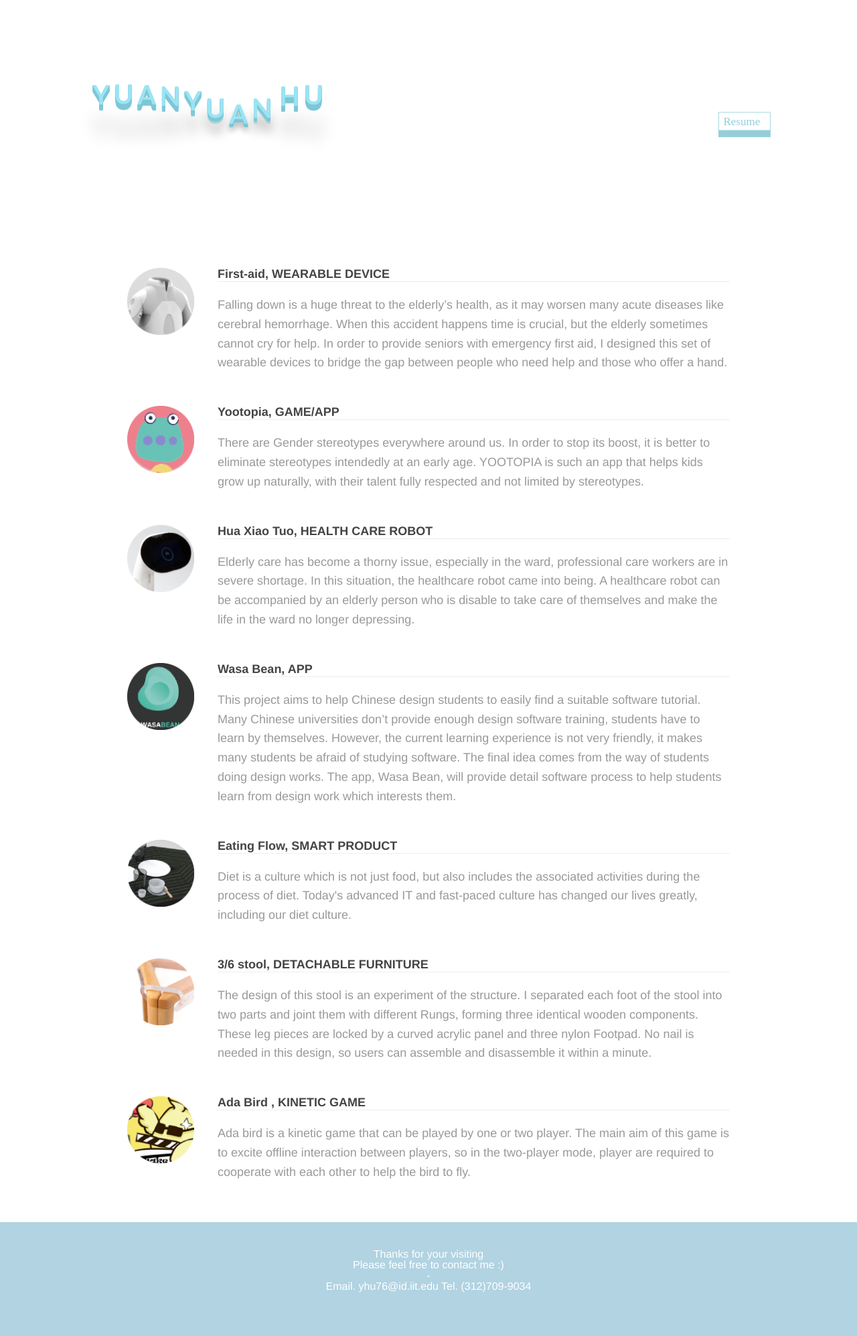
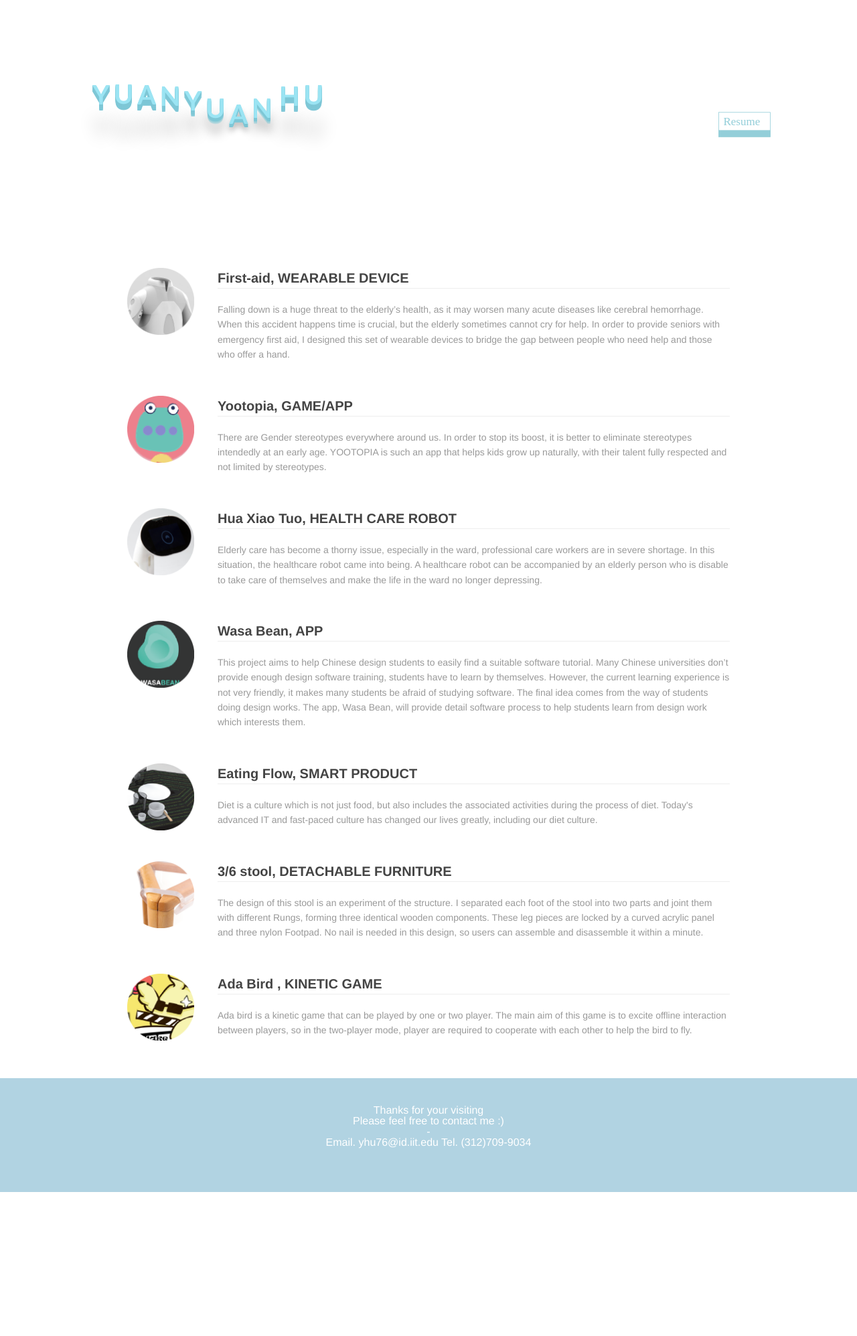
Before and after one commit to yuanyuanhu96/Potfolio-Archive, a Jekyll site: the page built from index.md, in a window 1280 px wide. Shown: the whole page at 67% size. Built offline with Jekyll 4.4.1, drawn with Linux system fonts in a browser that asks for light colours; after the commit the page ends 1780 px from its top, so only the background shows below that.

Commit message:
Update style.css

```diff
--- a/_includes/style.css
+++ b/_includes/style.css
@@ -420,11 +420,12 @@ margin-bottom: 30px;
 */
 .index-wrapper .title {
   display: block;
-  font-size: 18px;
+  font-size: 20px;
   Pending-top: 50px;
   word-break: break-all;
   font-weight: bold;
-  padding-bottom: 2px;
+  padding-top: 5px;
+  padding-bottom: 5px;
   border-bottom: 1px solid #eee;
   color: #444;
 }
@@ -445,7 +446,7 @@ margin-bottom: 30px;
   margin-top: 20px;
   margin-bottom: 5px;
   color: #999;
-  font-size: 18px;
+  font-size: 14px;
   line-height: 1.6;
   font-weight: lighter;
 }
```
